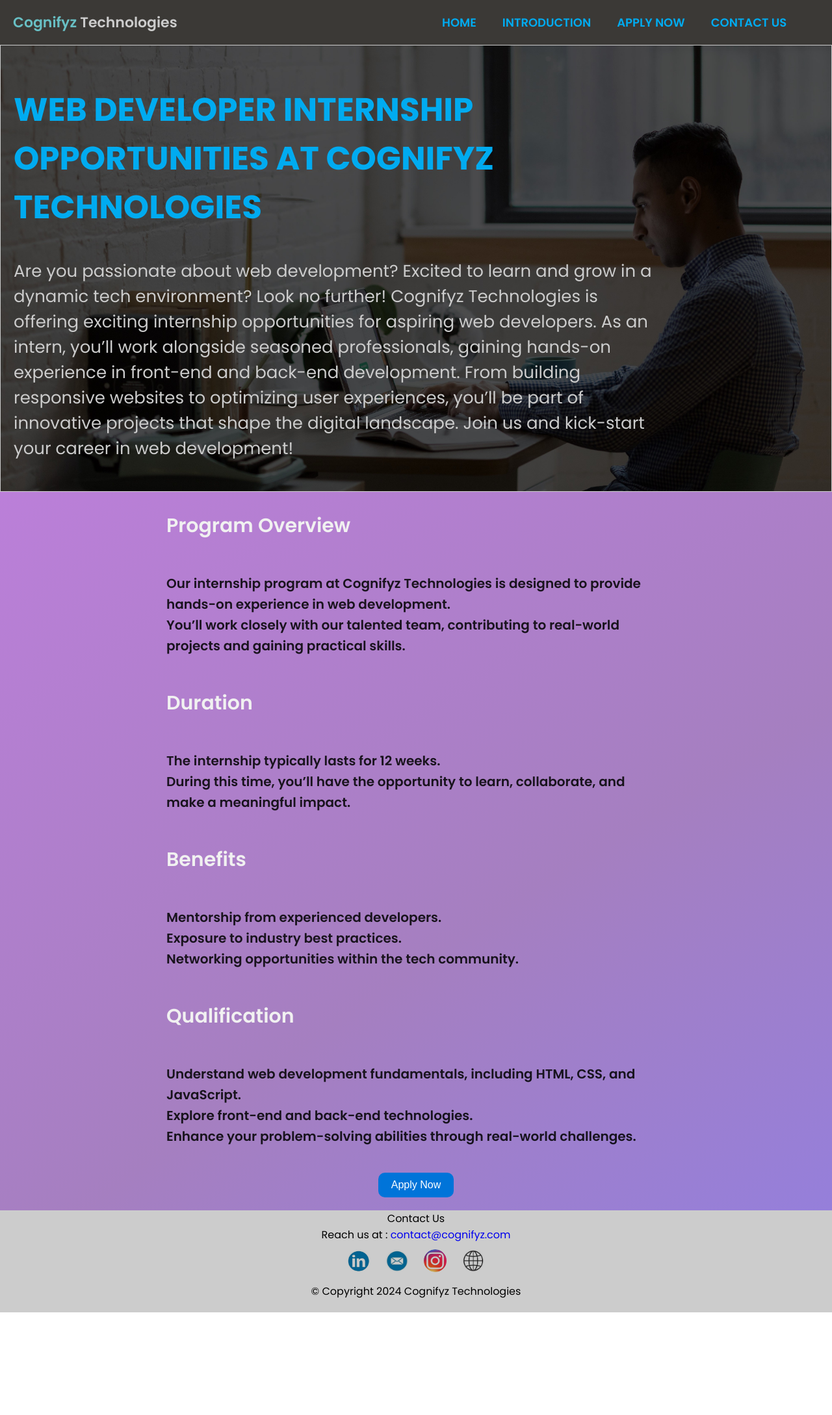
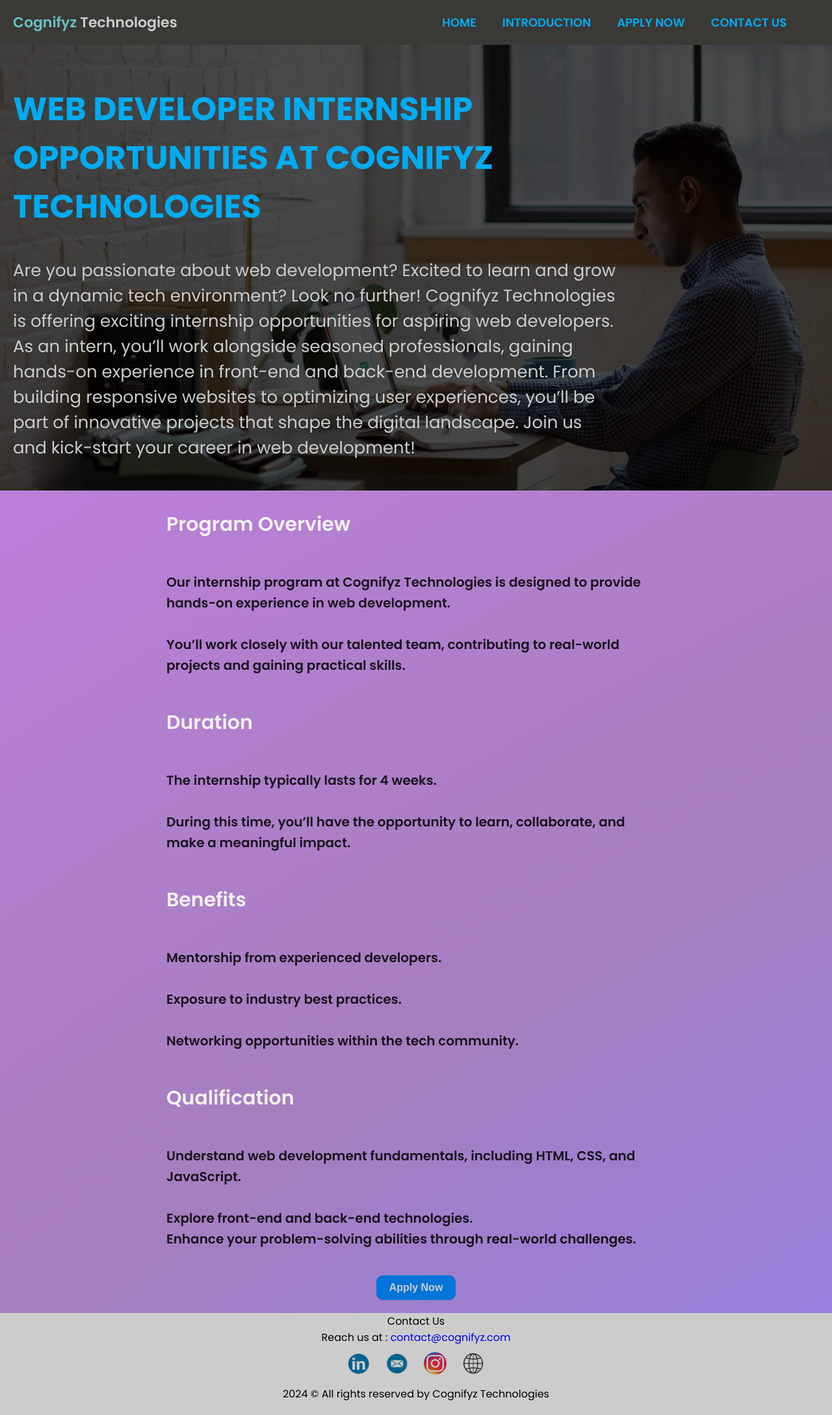
Before and after one commit to Krishn-PratapPr/Cognifyz, a plain HTML site: page Level 3 Task 2/index.html in a window 1280 px wide. Shown: the whole page at 65% size. Before the commit the page ends 2020 px from the top, so only its background shows below. Drawn offline with Linux system fonts and the light colour scheme.

Commit message:
task2 completed

```diff
--- a/Level 3 Task 2/index.html
+++ b/Level 3 Task 2/index.html
@@ -56,7 +56,7 @@
           <h3>Program Overview</h3>
           <p>
             Our internship program at Cognifyz Technologies is designed to
-            provide hands-on experience in web development. <br />
+            provide hands-on experience in web development. <br /> <br>
             You’ll work closely with our talented team, contributing to
             real-world projects and gaining practical skills.
           </p>
@@ -64,7 +64,7 @@
         <div class="intro-card">
           <h3>Duration</h3>
           <p>
-            The internship typically lasts for 12 weeks. <br />
+            The internship typically lasts for 4 weeks. <br /> <br>
             During this time, you’ll have the opportunity to learn, collaborate,
             and make a meaningful impact.
           </p>
@@ -72,8 +72,8 @@
         <div class="intro-card">
           <h3>Benefits</h3>
           <p>
-            Mentorship from experienced developers. <br />
-            Exposure to industry best practices. <br />
+            Mentorship from experienced developers. <br /> <br>
+            Exposure to industry best practices. <br /> <br>
             Networking opportunities within the tech community.
           </p>
         </div>
@@ -81,7 +81,7 @@
           <h3>Qualification</h3>
           <p>
             Understand web development fundamentals, including HTML, CSS, and
-            JavaScript. <br />
+            JavaScript. <br /> <br>
             Explore front-end and back-end technologies. <br />
             Enhance your problem-solving abilities through real-world
             challenges. <br />
@@ -91,8 +91,9 @@
     </section>
 
     <section id="apply">
-      <div class="apply"><button class="apply-button">Apply Now</button></div>
+      <div class="apply"><button class="apply-button"><a href="https://cognifyz.com/internships/">Apply Now</a></button></div>
     </section>
+
     <footer id="footer">
       <span>Contact Us</span>
       <span
@@ -104,21 +105,21 @@
 
       <div class="icons">
         <span
-          ><a href=""><img src="img/linkedin.jpeg" alt="Linkedin" /></a
+          ><a href="https://www.linkedin.com/company/cognifyz-techonologies/people/?viewAsMember=true"><img src="img/linkedin.jpeg" alt="Linkedin" /></a
         ></span>
         <span
-          ><a href=""><img src="img/mail.jpeg" alt="mail" /></a
+          ><a href="mailto:contact@cognifyz.com"><img src="img/mail.jpeg" alt="mail" /></a
         ></span>
         <span
-          ><a href=""><img src="img/instagram.jpeg" alt="instagram" /></a
+          ><a href="https://www.instagram.com/cognifyz_tech/"><img src="img/instagram.jpeg" alt="instagram" /></a
         ></span>
         <span
-          ><a href=""><img src="img/web.jpeg" alt="web" /></a
+          ><a href="https://www.cognifyz.com/"><img src="img/web.jpeg" alt="web" /></a
         ></span>
       </div>
 
       <span style="margin-bottom: 20px">
-        © Copyright 2024 Cognifyz Technologies
+        2024 © All rights reserved by Cognifyz Technologies
       </span>
     </footer>
   </body>
--- a/Level 3 Task 2/style.css
+++ b/Level 3 Task 2/style.css
@@ -40,20 +40,21 @@
   color: #00abf0;
 }
 .home {
+
   background: url(img/cogn.jpg) no-repeat;
   background-position: center;
   background-size: cover;
-  border: 1px solid #ccc;
   padding: 20px;
   color: #ccc;
 }
+
 .home h1 {
   width: 60%;
   font-size: 50px;
   color: #00abf0;
 }
 .home p {
-  width: 80%;
+  width: 75%;
   font-size: 26px;
 }
 
@@ -98,6 +99,11 @@
     align-items: center;
     justify-content: center;
 }
+.apply a {
+  color: #ccc;
+  text-decoration: none;
+  font-weight: 600;
+}
 .apply-button {
     background-color: #0074D9;
     color: #FFFFFF;
```
